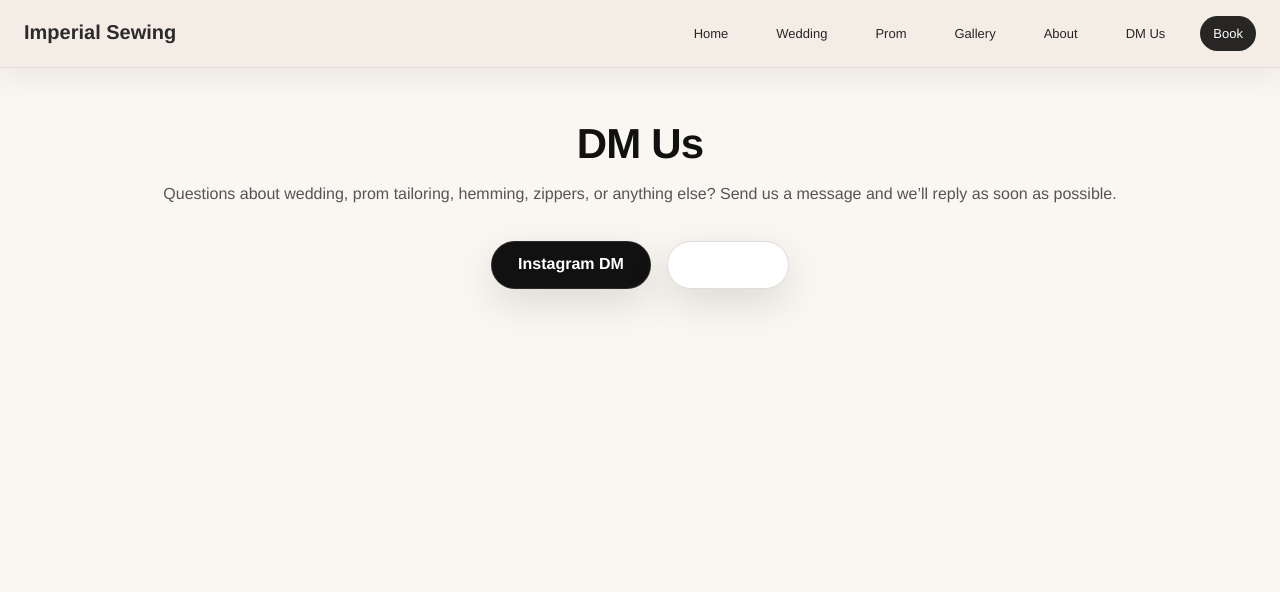
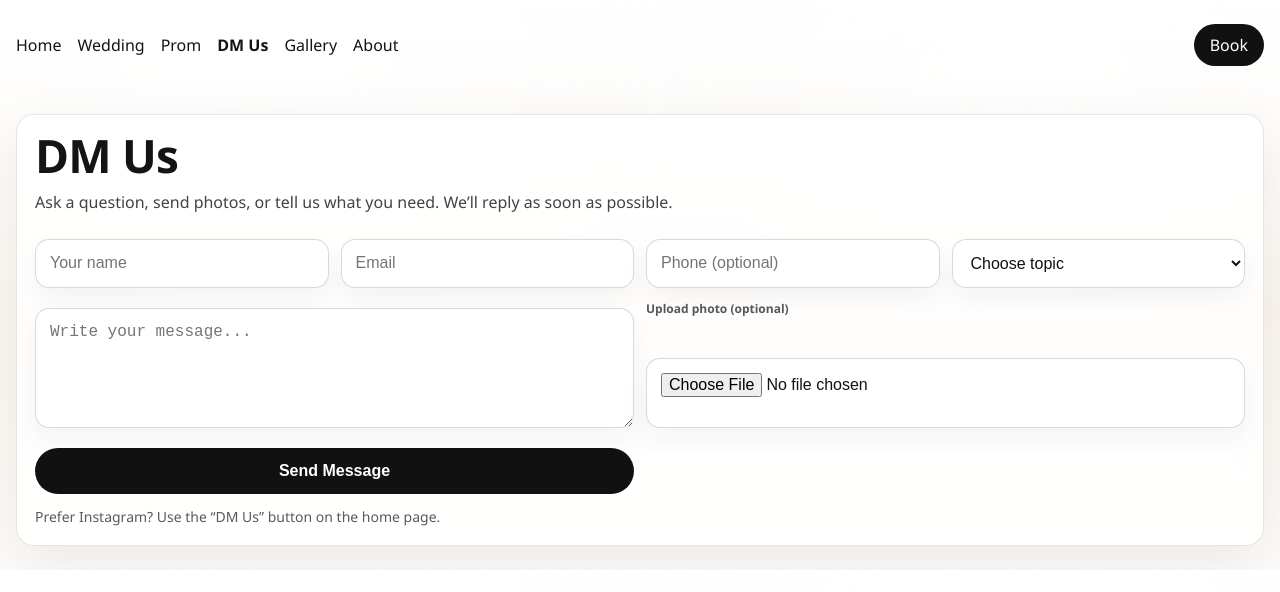
Before and after one commit to basirethanol-beep/imperial-sewing, a plain HTML site: page client/contact.html in a window 1280 px wide. Drawn offline with Linux system fonts and the light colour scheme.

Commit message:
fix: correct homepage structure

```diff
--- a/client/contact.html
+++ b/client/contact.html
@@ -1,4 +1,4 @@
-<!DOCTYPE html>
+<!doctype html>
 <html lang="en">
 <head>
   <meta charset="UTF-8" />
@@ -6,162 +6,71 @@
   <title>DM Us | Imperial Sewing</title>
 
   <link rel="stylesheet" href="styles.css" />
-
-  <style>
-    /* ===== GLOBAL SAFETY (prevents wide pages) ===== */
-    * { box-sizing: border-box; }
-
-    html, body {
-      margin: 0;
-      padding: 0;
-      width: 100%;
-      max-width: 100%;
-      overflow-x: hidden;
-      font-family: Arial, Helvetica, sans-serif;
-      background: #faf7f2;
-      color: #111;
-    }
-
-    /* ===== NAVBAR ===== */
-    .nav {
-      display: flex;
-      justify-content: space-between;
-      align-items: center;
-      padding: 16px 24px;
-      background: #f3ede6;
-      border-bottom: 1px solid #e5dfd7;
-      flex-wrap: wrap;
-    }
-
-    .logo {
-      font-weight: 700;
-      font-size: 20px;
-    }
-
-    .nav-links {
-      display: flex;
-      gap: 22px;
-      align-items: center;
-      flex-wrap: wrap;
-    }
-
-    .nav-links a {
-      text-decoration: none;
-      color: #111;
-      font-weight: 500;
-    }
-
-    .btn-book {
-      background: #111;
-      color: #fff !important;
-      padding: 10px 20px;
-      border-radius: 999px;
-      font-weight: 600;
-    }
-
-    /* ===== CONTAINER ===== */
-    .container {
-      width: 100%;
-      max-width: 1100px;
-      margin: 0 auto;
-      padding: 40px 20px;
-    }
-
-    .center-box {
-      text-align: center;
-      max-width: 720px;
-      margin: 0 auto;
-    }
-
-    .center-box h1 {
-      font-size: 42px;
-      margin-bottom: 16px;
-    }
-
-    .center-box p {
-      color: #555;
-      line-height: 1.6;
-      margin-bottom: 28px;
-    }
-
-    /* ===== BUTTONS ===== */
-    .btn {
-      display: inline-block;
-      padding: 14px 26px;
-      border-radius: 999px;
-      text-decoration: none;
-      font-weight: 600;
-      margin: 6px;
-    }
-
-    .btn-dark {
-      background: #111;
-      color: white;
-    }
-
-    .btn-light {
-      border: 1px solid #ddd;
-      color: #111;
-      background: white;
-    }
-
-    /* ===== MOBILE ===== */
-    @media (max-width: 768px) {
-      .center-box h1 {
-        font-size: 32px;
-      }
-
-      .nav {
-        gap: 12px;
-      }
-    }
-  </style>
 </head>
-
 <body>
 
-  <!-- ===== NAVBAR ===== -->
-  <nav class="nav">
-    <div class="logo">Imperial Sewing</div>
-
-    <div class="nav-links">
+  <!-- Keep your existing header/nav if you already have one in other pages.
+       If you don’t, this simple nav will work. -->
+  <header class="page">
+    <nav style="display:flex; gap:16px; align-items:center; flex-wrap:wrap;">
       <a href="index.html">Home</a>
       <a href="wedding.html">Wedding</a>
       <a href="prom.html">Prom</a>
+      <a href="contact.html" aria-current="page"><b>DM Us</b></a>
       <a href="gallery.html">Gallery</a>
       <a href="about.html">About</a>
-      <a href="contact.html">DM Us</a>
-      <a href="booking.html" class="btn-book">Book</a>
-    </div>
-  </nav>
+      <a href="booking.html" style="margin-left:auto; padding:10px 16px; border-radius:999px; background:#111; color:#fff; text-decoration:none;">Book</a>
+    </nav>
+  </header>
 
-  <!-- ===== CONTENT ===== -->
-  <div class="container">
-    <div class="center-box">
-      <h1>DM Us</h1>
-
-      <p>
-        Questions about wedding, prom tailoring, hemming, zippers, or anything else?
-        Send us a message and we’ll reply as soon as possible.
+  <main class="page">
+    <section class="card">
+      <h1 style="margin:0 0 10px;">DM Us</h1>
+      <p style="margin:0 0 18px; opacity:.8;">
+        Ask a question, send photos, or tell us what you need. We’ll reply as soon as possible.
       </p>
 
-      <a
-        href="https://instagram.com/"
-        target="_blank"
-        rel="noopener"
-        class="btn btn-dark"
-      >
-        Instagram DM
-      </a>
+      <!-- FORM: if you already have backend route, set action to it.
+           If not, keep action="#" and it will still be fine visually. -->
+      <form class="form-grid" id="dmForm" action="#" method="POST" enctype="multipart/form-data">
+        <div class="form-row two">
+          <input class="input" type="text" name="name" placeholder="Your name" required />
+          <input class="input" type="email" name="email" placeholder="Email" required />
+        </div>
 
-      <a
-        href="mailto:imperialsewing@gmail.com"
-        class="btn btn-light"
-      >
-        Email Us
-      </a>
-    </div>
-  </div>
+        <div class="form-row two">
+          <input class="input" type="tel" name="phone" placeholder="Phone (optional)" />
+          <select class="select" name="topic" required>
+            <option value="">Choose topic</option>
+            <option value="prom">Prom</option>
+            <option value="wedding">Wedding</option>
+            <option value="alterations">Alterations</option>
+            <option value="other">Other</option>
+          </select>
+        </div>
 
+        <div class="form-row">
+          <textarea class="textarea" name="message" placeholder="Write your message..." required></textarea>
+        </div>
+
+        <div class="form-row">
+          <label style="display:block; margin-bottom:6px; opacity:.8;">Upload photo (optional)</label>
+          <input class="input" type="file" name="photo" accept="image/*" />
+        </div>
+
+        <div class="form-row">
+          <button class="btn-full" type="submit" style="background:#111; color:#fff;">
+            Send Message
+          </button>
+        </div>
+      </form>
+
+      <p style="margin:14px 0 0; font-size:14px; opacity:.7;">
+        Prefer Instagram? Use the “DM Us” button on the home page.
+      </p>
+    </section>
+  </main>
+
+  <script src="app.js"></script>
 </body>
 </html>
--- a/client/styles.css
+++ b/client/styles.css
@@ -1,3 +1,80 @@
+/* ===== FIX: stop pages being wider than screen (mobile + desktop) ===== */
+*,
+*::before,
+*::after {
+  box-sizing: border-box;
+}
+
+html, body {
+  width: 100%;
+  max-width: 100%;
+  overflow-x: hidden;
+}
+
+img, video, canvas, svg {
+  max-width: 100%;
+  height: auto;
+  display: block;
+}
+
+a, button, input, select, textarea {
+  max-width: 100%;
+}
+
+.page {
+  width: 100%;
+  max-width: 1100px;
+  margin: 0 auto;
+  padding: 24px 16px;
+}
+
+.card {
+  width: 100%;
+  max-width: 900px;
+  margin: 0 auto;
+}
+
+.form-grid {
+  width: 100%;
+  max-width: 900px;
+  margin: 0 auto;
+}
+
+.form-row {
+  display: grid;
+  grid-template-columns: 1fr;
+  gap: 12px;
+}
+
+@media (min-width: 900px) {
+  .form-row.two {
+    grid-template-columns: 1fr 1fr;
+  }
+}
+
+.input, .select, .textarea {
+  width: 100%;
+  padding: 14px 14px;
+  border-radius: 14px;
+  border: 1px solid rgba(0,0,0,0.15);
+  outline: none;
+}
+
+.textarea {
+  min-height: 120px;
+  resize: vertical;
+}
+
+.btn-full {
+  width: 100%;
+  display: inline-flex;
+  justify-content: center;
+  align-items: center;
+  padding: 14px 16px;
+  border-radius: 999px;
+  border: none;
+  cursor: pointer;
+}
 /* ===== GLOBAL WIDTH FIX ===== */
 * {
   box-sizing: border-box;
@@ -238,7 +315,7 @@ body{
 }
 
 a{color:inherit;text-decoration:none}
-.container{max-width:1120px;margin:0 auto;padding:0 18px}
+.container{max-width:1200px;margin:0 auto;padding:0 18px}
 
 /* NAV */
 .nav{
```
